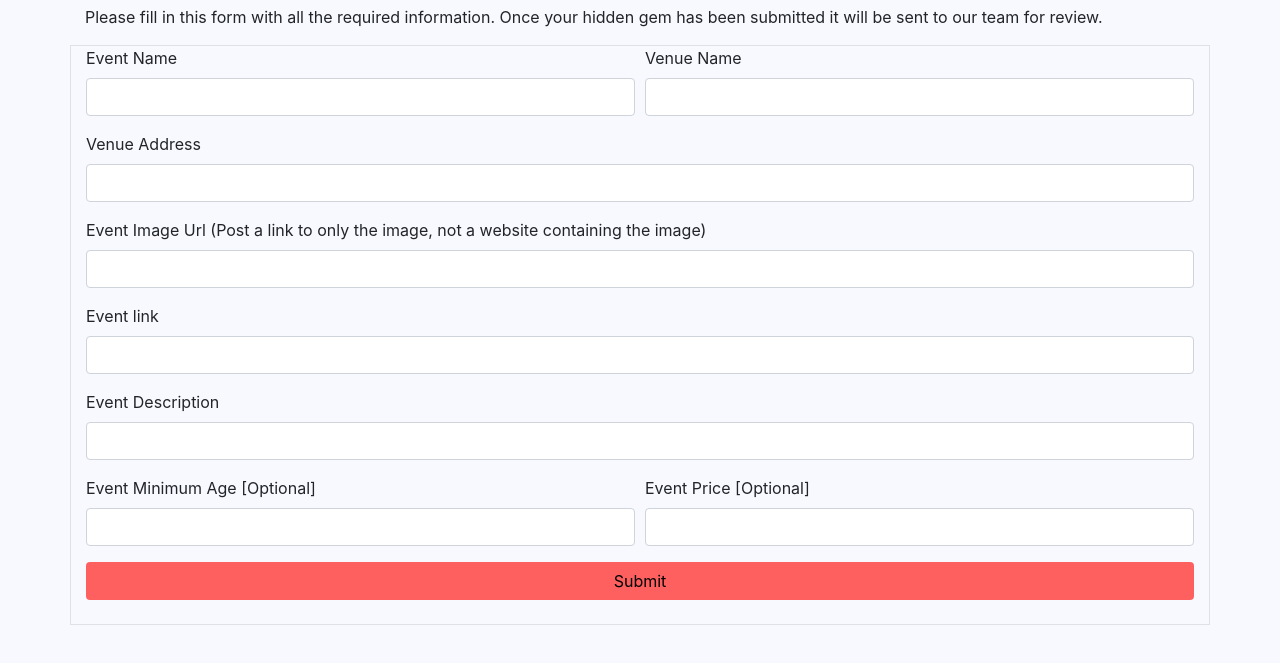
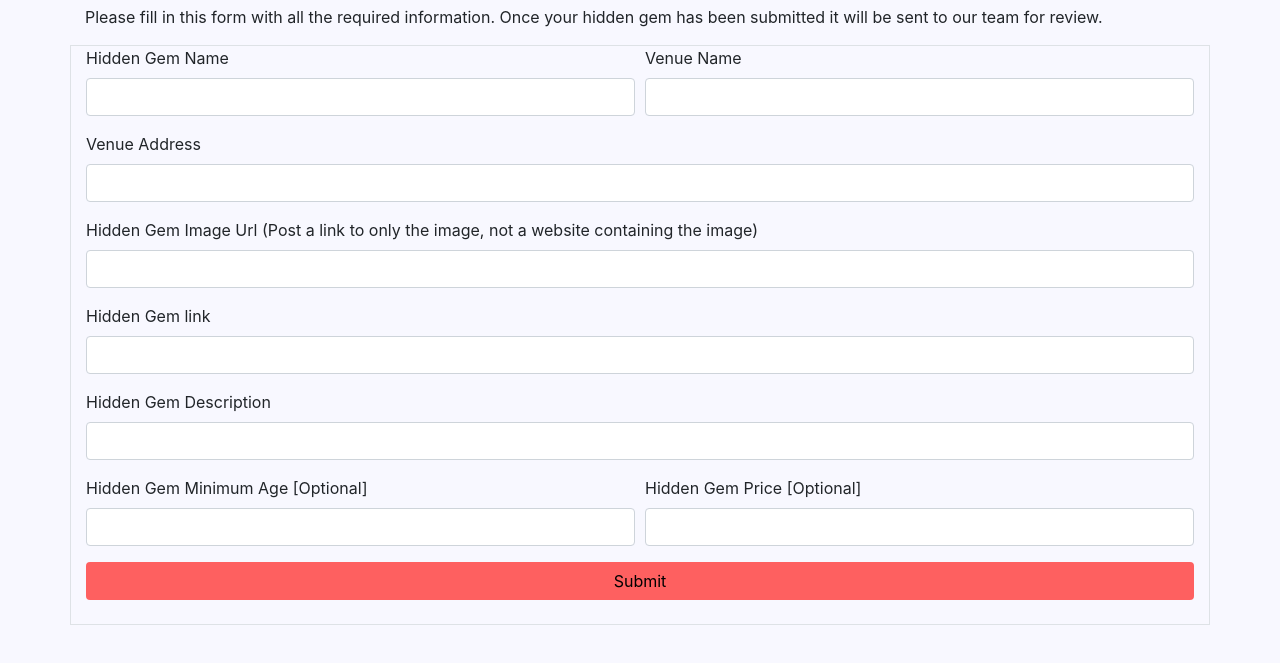
Before and after one commit to 721-organisation/721-business-webportal, a plain HTML site: page index.html in a window 1280 px wide. Both pictures are taken after a click on the button "Create a 'Hidden Gem'". Shown: the part 97-760 px from the top of the page. Drawn offline with nearby package versions, Linux system fonts and the light colour scheme; no server answers.

Commit message:
Added appropriate label

```diff
--- a/index.html
+++ b/index.html
@@ -129,7 +129,7 @@
         <div class="container border">
             <div class="form-row">
                 <div class="form-group col-md-6">
-                    <label for="eventNameInput">Event Name</label>
+                    <label for="eventNameInput">Hidden Gem Name</label>
                     <input class="form-control form-control" id="eventNameInputHG">
                 </div>
                 <div class="form-group col-md-6">
@@ -142,27 +142,27 @@
                 <input class="form-control form-control" id="venueAddressInputHG">
             </div>
             <div class="form-group">
-                <label for="eventImageUrlInput">Event Image Url (Post a link to only the image, not a website containing
+                <label for="eventImageUrlInput">Hidden Gem Image Url (Post a link to only the image, not a website containing
                     the
                     image)</label>
                 <input class="form-control form-control" id="eventImageUrlInputHG">
             </div>
             <div class="form-group">
-                <label for="eventLinkInput">Event link</label>
+                <label for="eventLinkInput">Hidden Gem link</label>
                 <input class="form-control form-control" id="eventLinkInputHG">
             </div>
             <div class="form-group">
-                <label for="eventDescriptionInput">Event Description</label>
+                <label for="eventDescriptionInput">Hidden Gem Description</label>
                 <input class="form-control form-control" id="eventDescriptionInputHG">
             </div>
             <div class="form-row">
 
                 <div class="form-group col-md-6">
-                    <label for="minAgeInput">Event Minimum Age [Optional]</label>
+                    <label for="minAgeInput">Hidden Gem Minimum Age [Optional]</label>
                     <input class="form-control form-control" id="minAgeInputHG">
                 </div>
                 <div class="form-group col-md-6">
-                    <label for="eventPriceInput">Event Price [Optional]</label>
+                    <label for="eventPriceInput">Hidden Gem Price [Optional]</label>
                     <input class="form-control form-control" id="eventPriceInputHG">
                 </div>
             </div>
```
